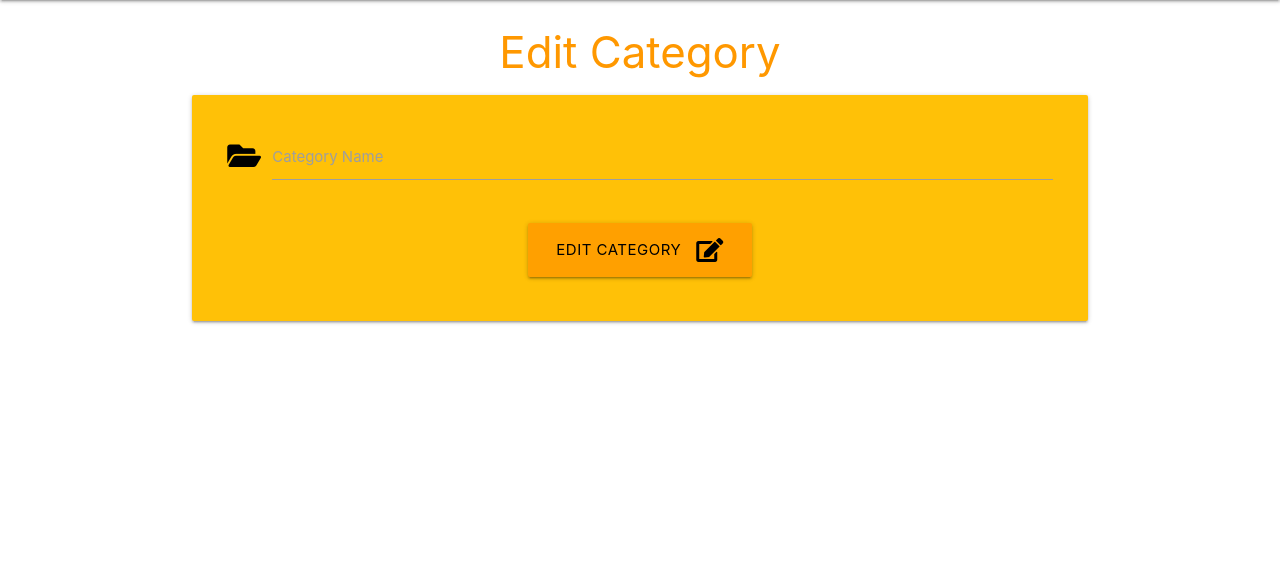
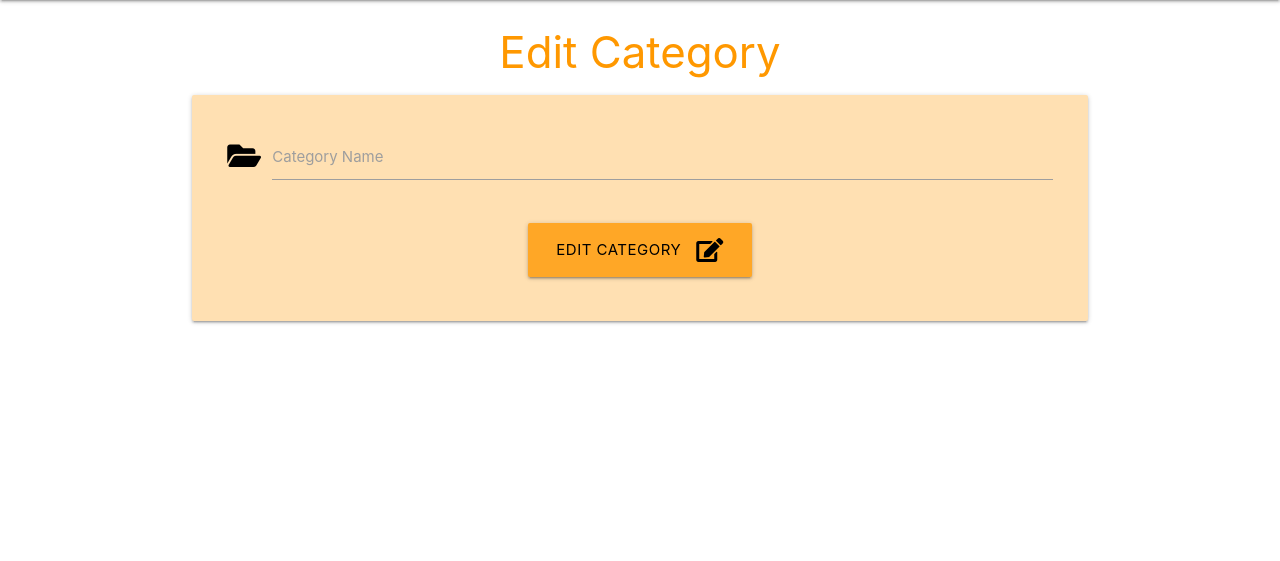
Before and after one commit to Al3x-G/Task_Manager_App, a Flask app: template taskmanager/templates/edit_category.html in a window 1280 px wide. Shown: the part 64-625 px from the top of the page. Run offline with Flask 3, Linux system fonts and the light colour scheme; the template is opened without the code that fills it, so the values that code supplies are empty.

Commit message:
Add dummy data and clean up the colour schema ready for deployment

```diff
--- a/taskmanager/templates/edit_category.html
+++ b/taskmanager/templates/edit_category.html
@@ -3,7 +3,7 @@
 
 <h3 class="orange-text center-align">Edit Category</h3>
 
-<div class="row card-panel amber">
+<div class="row card-panel orange lighten-4">
     <form class="col s12" method="POST" action="{{ url_for('edit_category', category_id=category.id) }}">
         <!--category_name-->
         <div class="row">
@@ -17,7 +17,7 @@
         <!-- edit category-->
         <div class="row">
             <div class="col s12 center-align">
-                <button type="submit" class="btn-large amber darken-2 black-text">
+                <button type="submit" class="btn-large orange lighten-1 black-text">
                     Edit Category <i class="fas fa-edit right"></i>
                 </button>
             </div>
```
